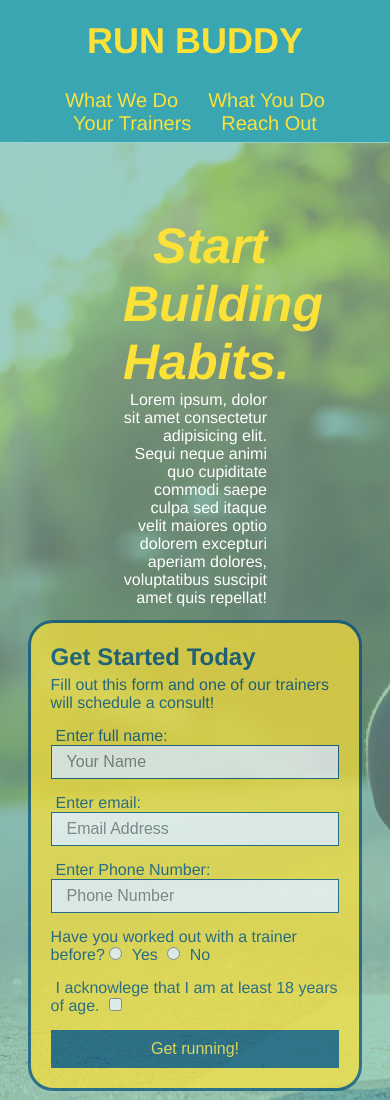
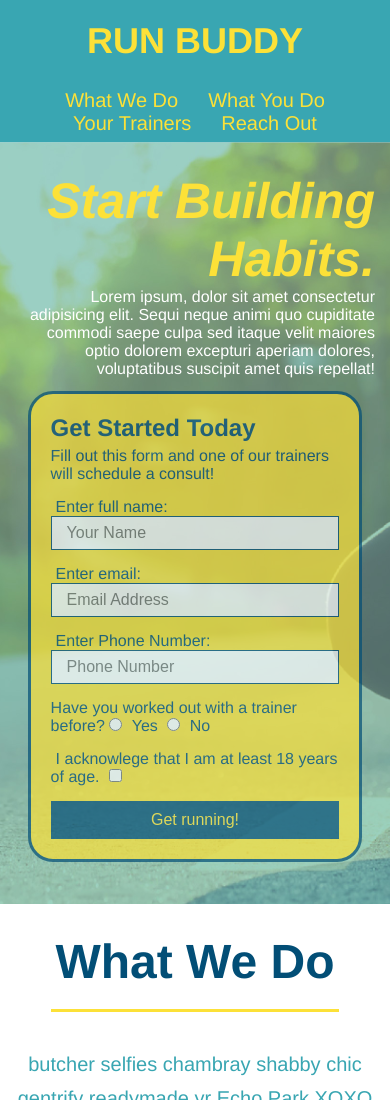
Before and after one commit to CoderJ01/run-buddy-2, a plain HTML site: page index.html in a window 390 px wide. Shown: the top 1100 px of the page. Drawn offline with Linux system fonts and the light colour scheme.

Commit message:
attempt to put @media hero-form in bottom of Start B...

```diff
--- a/assets/css/style.css
+++ b/assets/css/style.css
@@ -528,4 +528,10 @@ footer a {
     .contact-info iframe {
         flex: 1 100%
     }
+
+    .habits {
+        width: auto;
+        margin: auto;
+        float: top;
+    }
 }
```
